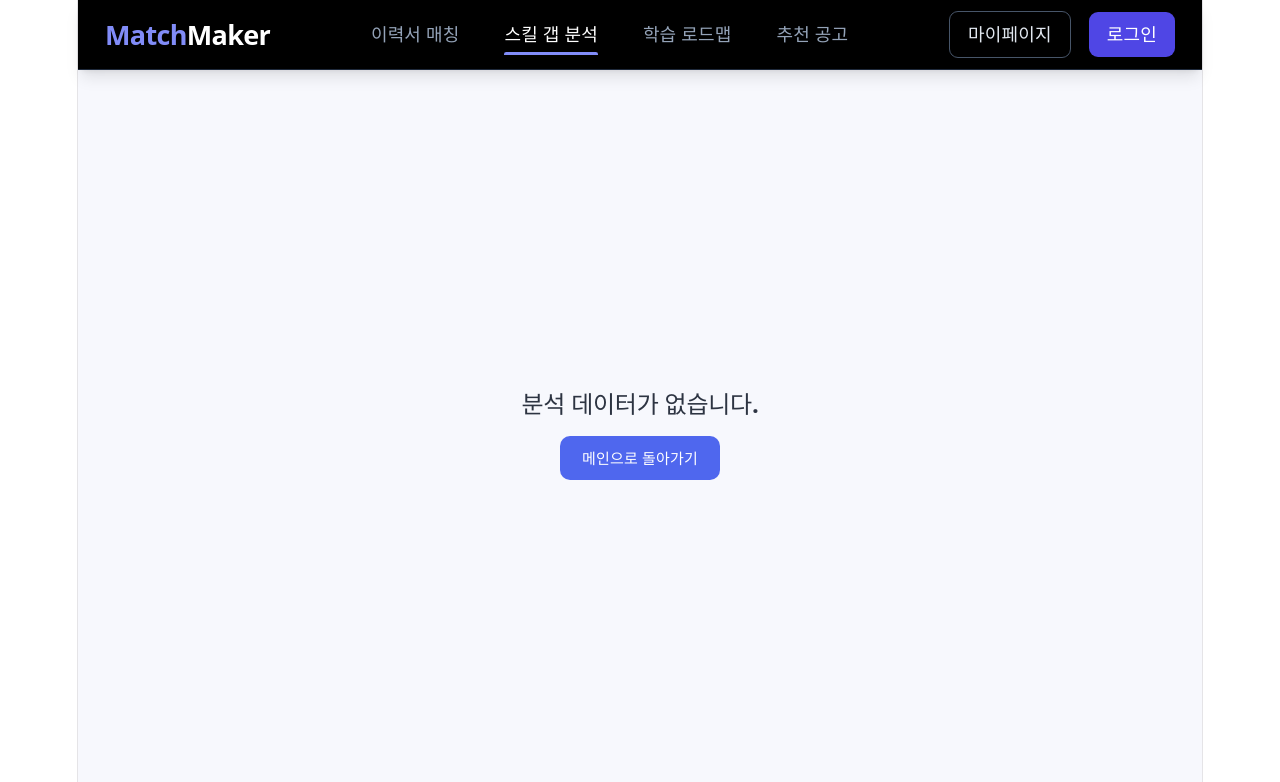
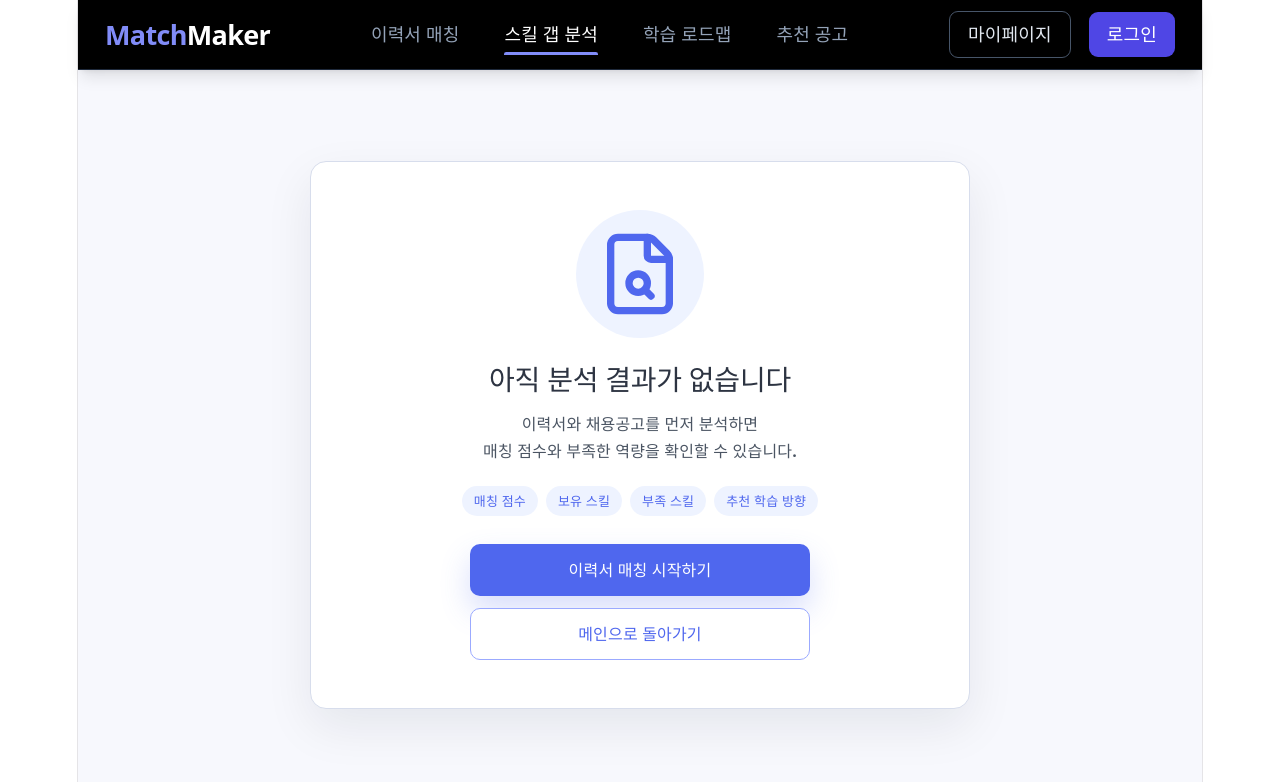
Before and after one commit to gabin783/resumematch_project, a React app in the folder frontend/: page /result in a window 1280 px wide. Shown: the top 782 px of the page. Built offline with nearby package versions, Linux system fonts and the light colour scheme; the HTML template or start-up script is replaced by a standard one.

Commit message:
ui: improve empty states

```diff
--- a/frontend/src/components/ResultPage.css
+++ b/frontend/src/components/ResultPage.css
@@ -400,28 +400,100 @@
   min-height: calc(100svh - 70px);
   display: grid;
   place-items: center;
-  align-content: center;
-  gap: 18px;
+  padding: 36px 20px;
   background: #f7f8fd;
+  box-sizing: border-box;
+}
+
+.result-empty-card {
+  width: min(660px, 100%);
+  display: grid;
+  justify-items: center;
+  padding: 48px 48px;
+  border: 1px solid #d7ddec;
+  border-radius: 16px;
+  background: #fff;
+  box-shadow: 0 18px 48px rgba(17, 24, 39, 0.08);
+  text-align: center;
+  box-sizing: border-box;
+}
+
+.result-empty-visual {
+  width: 128px;
+  height: 128px;
+  display: grid;
+  place-items: center;
+  margin-bottom: 24px;
+  border-radius: 999px;
+  background: #eef3ff;
+  color: #4f67ee;
 }
 
 .result-empty h2 {
-  margin: 0;
+  margin: 0 0 14px;
   color: #2d3442;
-  font-size: 24px;
+  font-size: 28px;
+  line-height: 1.25;
   font-weight: 900;
 }
 
-.result-empty button {
-  height: 44px;
+.result-empty p {
+  max-width: 540px;
+  margin: 0;
+  color: #4b5563;
+  font-size: 16px;
+  line-height: 1.65;
+  font-weight: 700;
+}
+
+.result-empty-badges {
+  display: flex;
+  flex-wrap: wrap;
+  justify-content: center;
+  gap: 8px;
+  margin-top: 22px;
+}
+
+.result-empty-badges span {
+  min-height: 30px;
+  display: inline-flex;
+  align-items: center;
+  padding: 0 12px;
+  border-radius: 999px;
+  background: #eef3ff;
+  color: #4f67ee;
+  font-size: 13px;
+  font-weight: 900;
+}
+
+.result-empty-actions {
+  width: min(340px, 100%);
+  display: grid;
+  gap: 12px;
+  margin-top: 28px;
+}
+
+.result-empty-actions button {
+  min-height: 52px;
   padding: 0 22px;
+  border-radius: 10px;
+  font: inherit;
+  font-size: 16px;
+  font-weight: 900;
+  cursor: pointer;
+}
+
+.result-empty-actions .primary {
   border: 0;
-  border-radius: 10px;
   background: #4f67ee;
   color: #fff;
-  font-size: 15px;
-  font-weight: 800;
-  cursor: pointer;
+  box-shadow: 0 14px 30px rgba(79, 103, 238, 0.22);
+}
+
+.result-empty-actions .secondary {
+  border: 1px solid #9baaff;
+  background: #fff;
+  color: #4f67ee;
 }
 
 .skill-modal-backdrop {
@@ -612,6 +684,24 @@
     padding: 20px;
   }
 
+  .result-empty-card {
+    padding: 36px 20px;
+  }
+
+  .result-empty-visual {
+    width: 112px;
+    height: 112px;
+    margin-bottom: 22px;
+  }
+
+  .result-empty h2 {
+    font-size: 24px;
+  }
+
+  .result-empty p {
+    font-size: 15px;
+  }
+
   .result-cta button {
     height: 68px;
     font-size: 20px;
--- a/frontend/src/components/ResultPage.jsx
+++ b/frontend/src/components/ResultPage.jsx
@@ -5,6 +5,7 @@ import {
   CheckCircle2,
   ChevronRight,
   CircleEllipsis,
+  FileSearch,
   Map,
   X,
 } from 'lucide-react';
@@ -143,10 +144,31 @@ const ResultPage = () => {
   if (!report) {
     return (
       <main className="result-empty">
-        <h2>분석 데이터가 없습니다.</h2>
-        <button type="button" onClick={() => navigate('/')}>
-          메인으로 돌아가기
-        </button>
+        <section className="result-empty-card">
+          <div className="result-empty-visual" aria-hidden="true">
+            <FileSearch size={88} />
+          </div>
+          <h2>아직 분석 결과가 없습니다</h2>
+          <p>
+            이력서와 채용공고를 먼저 분석하면
+            <br />
+            매칭 점수와 부족한 역량을 확인할 수 있습니다.
+          </p>
+          <div className="result-empty-badges" aria-label="분석 후 확인 가능한 항목">
+            <span>매칭 점수</span>
+            <span>보유 스킬</span>
+            <span>부족 스킬</span>
+            <span>추천 학습 방향</span>
+          </div>
+          <div className="result-empty-actions">
+            <button type="button" className="primary" onClick={() => navigate('/match')}>
+              이력서 매칭 시작하기
+            </button>
+            <button type="button" className="secondary" onClick={() => navigate('/')}>
+              메인으로 돌아가기
+            </button>
+          </div>
+        </section>
       </main>
     );
   }
--- a/frontend/src/components/RoadmapPage.css
+++ b/frontend/src/components/RoadmapPage.css
@@ -605,8 +605,7 @@
   font-weight: 700;
 }
 
-.roadmap-loading,
-.roadmap-empty {
+.roadmap-loading {
   display: grid;
   place-items: center;
   gap: 12px;
@@ -626,26 +625,102 @@
 
 .roadmap-empty {
   min-height: calc(100svh - 70px);
+  display: grid;
+  place-items: center;
+  padding: 36px 20px;
   background: #f7f8fd;
+  box-sizing: border-box;
+}
+
+.roadmap-empty-card {
+  width: min(680px, 100%);
+  display: grid;
+  justify-items: center;
+  padding: 54px 48px;
+  border: 1px solid #d7ddec;
+  border-radius: 16px;
+  background: #fff;
+  box-shadow: 0 18px 48px rgba(17, 24, 39, 0.08);
+  text-align: center;
+  box-sizing: border-box;
+}
+
+.roadmap-empty-visual {
+  width: 136px;
+  height: 136px;
+  display: grid;
+  place-items: center;
+  margin-bottom: 26px;
+  border-radius: 999px;
+  background: #eef3ff;
+  color: #4f67ee;
 }
 
 .roadmap-empty h2 {
-  margin: 0;
-  color: #606a7d;
-  font-size: 24px;
+  margin: 0 0 14px;
+  color: #2d3442;
+  font-size: 28px;
+  line-height: 1.25;
   font-weight: 900;
 }
 
-.roadmap-empty button {
-  height: 44px;
+.roadmap-empty p {
+  max-width: 530px;
+  margin: 0;
+  color: #4b5563;
+  font-size: 16px;
+  line-height: 1.65;
+  font-weight: 700;
+}
+
+.roadmap-empty-badges {
+  display: flex;
+  flex-wrap: wrap;
+  justify-content: center;
+  gap: 8px;
+  margin-top: 24px;
+}
+
+.roadmap-empty-badges span {
+  min-height: 30px;
+  display: inline-flex;
+  align-items: center;
+  padding: 0 12px;
+  border-radius: 999px;
+  background: #eef3ff;
+  color: #4f67ee;
+  font-size: 13px;
+  font-weight: 900;
+}
+
+.roadmap-empty-actions {
+  width: min(340px, 100%);
+  display: grid;
+  gap: 12px;
+  margin-top: 34px;
+}
+
+.roadmap-empty-actions button {
+  min-height: 52px;
   padding: 0 22px;
+  border-radius: 10px;
+  font: inherit;
+  font-size: 16px;
+  font-weight: 900;
+  cursor: pointer;
+}
+
+.roadmap-empty-actions .primary {
   border: 0;
-  border-radius: 10px;
   background: #4f67ee;
   color: #fff;
-  font-size: 15px;
-  font-weight: 800;
-  cursor: pointer;
+  box-shadow: 0 14px 30px rgba(79, 103, 238, 0.22);
+}
+
+.roadmap-empty-actions .secondary {
+  border: 1px solid #9baaff;
+  background: #fff;
+  color: #4f67ee;
 }
 
 .roadmap-modal-backdrop {
@@ -877,6 +952,24 @@
     padding: 24px 16px 40px;
   }
 
+  .roadmap-empty-card {
+    padding: 38px 20px;
+  }
+
+  .roadmap-empty-visual {
+    width: 112px;
+    height: 112px;
+    margin-bottom: 22px;
+  }
+
+  .roadmap-empty h2 {
+    font-size: 24px;
+  }
+
+  .roadmap-empty p {
+    font-size: 15px;
+  }
+
   .curriculum-box,
   .lecture-item {
     grid-template-columns: 1fr;
--- a/frontend/src/components/RoadmapPage.jsx
+++ b/frontend/src/components/RoadmapPage.jsx
@@ -5,6 +5,7 @@ import {
   Check,
   Clock,
   ExternalLink,
+  Map,
   Play,
   X,
 } from 'lucide-react';
@@ -312,10 +313,27 @@ const RoadmapPage = () => {
   if (!isLoading && courses.length === 0 && skillKeywords.length === 0 && !roadmapData) {
     return (
       <main className="roadmap-empty">
-        <h2>표시할 로드맵 데이터가 없습니다.</h2>
-        <button type="button" onClick={() => navigate('/')}>
-          메인으로 돌아가기
-        </button>
+        <section className="roadmap-empty-card">
+          <div className="roadmap-empty-visual" aria-hidden="true">
+            <Map size={86} />
+          </div>
+          <h2>아직 학습 로드맵이 없습니다</h2>
+          <p>스킬 갭 분석 결과를 바탕으로 부족한 역량에 맞춘 주차별 학습 계획을 생성할 수 있습니다.</p>
+          <div className="roadmap-empty-badges" aria-label="로드맵에서 확인할 수 있는 항목">
+            <span>주차별 로드맵</span>
+            <span>이번 주 할 일</span>
+            <span>추천 강의</span>
+            <span>자가 점검</span>
+          </div>
+          <div className="roadmap-empty-actions">
+            <button type="button" className="primary" onClick={() => navigate('/match')}>
+              이력서 매칭 시작하기
+            </button>
+            <button type="button" className="secondary" onClick={() => navigate('/')}>
+              메인으로 돌아가기
+            </button>
+          </div>
+        </section>
       </main>
     );
   }
```
